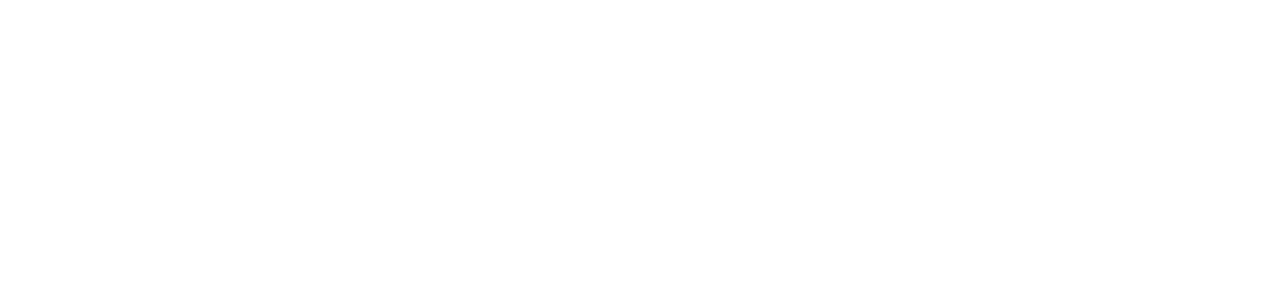
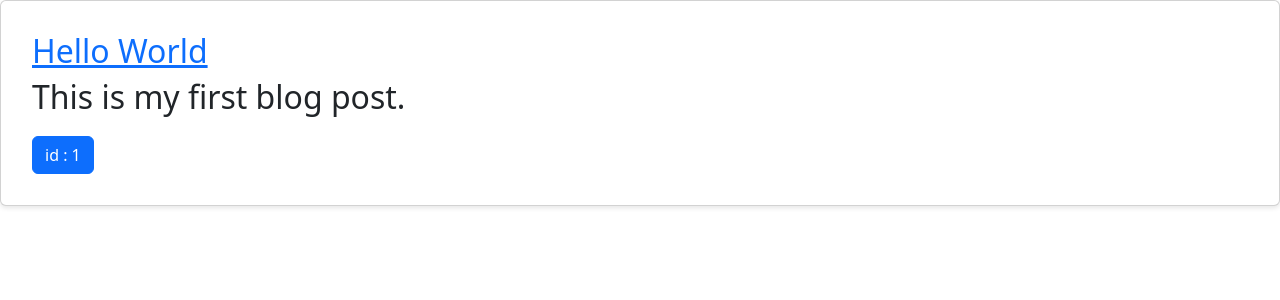
Before and after one commit to AntonyosMiladFahim/react1, a React (Vite) app: page /posts/1 in a window 1280 px wide. Before the commit this address had no page. Shown: the top 300 px of the page. Built offline with nearby package versions, Linux system fonts and the light colour scheme; data requests are answered from the project's data file.

Commit message:
last update

```diff
--- a/src/App.jsx
+++ b/src/App.jsx
@@ -12,6 +12,8 @@
 import { Route } from 'react-router';
 import { Routes } from 'react-router';
 import Singleblog from './components/Singleblog';
+import Singlepost from './components/Singlepost';
+
 
 function App() {
   const [counter, setCount] = useState(0)
@@ -28,7 +30,7 @@
         <Route path="/" element={<Blog/>}/>
         <Route path="/login" element={<Login/>}/>
         <Route path="/posts" element={<Blog/>}/>
-        <Route path="/posts/id" element={<Singleblog/>}/>
+        <Route path="/posts/:id" element={<Singlepost/>}/>
       </Routes>
 
       {/* <Blog/> */}
--- a/src/components/Singleblog.jsx
+++ b/src/components/Singleblog.jsx
@@ -13,7 +13,7 @@
      <Card className='single-blog' >
       <Card.Body>
         <Card.Title>
-          <NavLink to={/blog/ + props.id}>
+          <NavLink to={/posts/ + props.id}>
           <h2>
             {props.title}
           </h2>
--- a/src/components/Singlepost.jsx
+++ b/src/components/Singlepost.jsx
@@ -1,11 +1,40 @@
 import React from 'react'
+import { useParams } from 'react-router'
+import { useEffect } from 'react';
+import { useState } from 'react';
+import axios from 'axios';
+import Card from 'react-bootstrap/Card';
+import Button from 'react-bootstrap/Button';
+import { NavLink } from 'react-router';
+
 
 function Singlepost() {
+    const params=useParams();
+    const [data,setData]=useState([]);
+    useEffect(()=>{
+        axios.get("http://localhost:3000/posts/" + params.id).then((res)=>{
+            setData(res.data);
+            console.log(res.data);
+        })
+    },[])
   return (
     <div>
+      <h2>
+        <Card className="single-blog">
+          <Card.Body>
+            <Card.Title>
+              <NavLink to={/posts/ + data.id}>
+                <h2>{data.title}</h2>
+              </NavLink>
+            </Card.Title>
 
+            <Card.Text>{data.body}</Card.Text>
+            <Button variant="primary">id : {data.id} </Button>
+          </Card.Body>
+        </Card>
+      </h2>
     </div>
-  )
+  );
 }
 
 export default Singlepost
```
